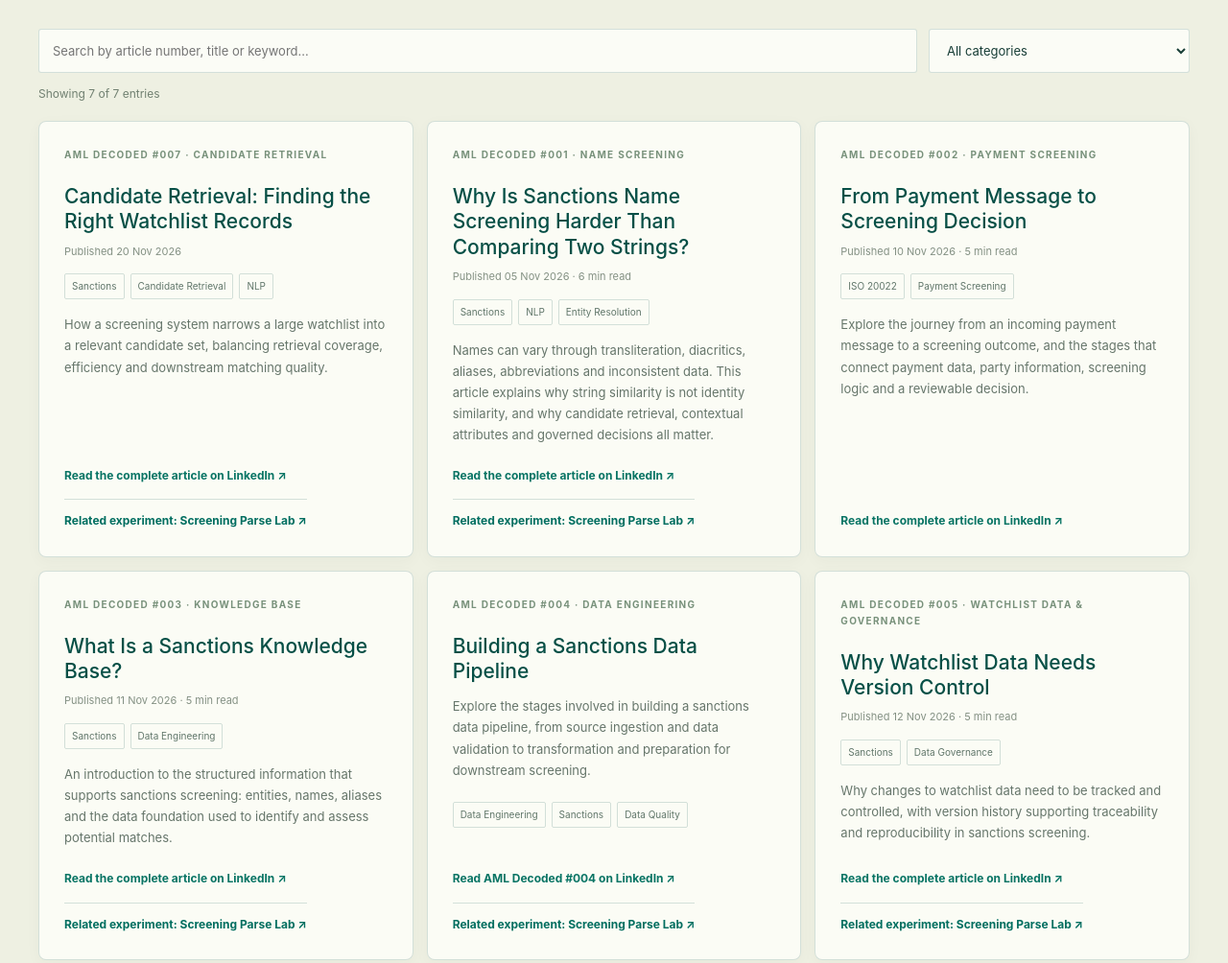
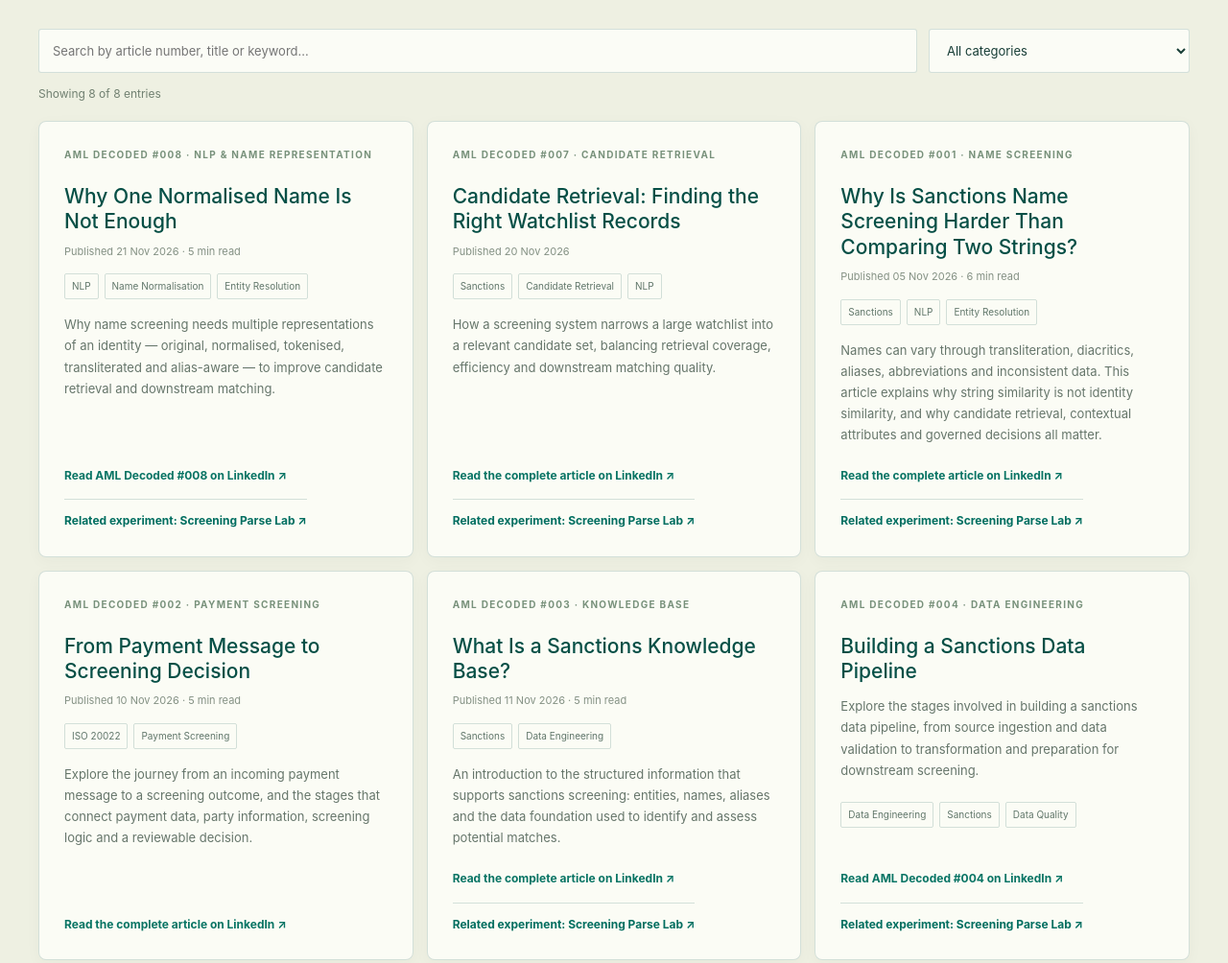
Before and after one commit to SameerUpare/decipherics-website, a plain HTML site: page index.html in a window 1280 px wide. Shown: the part 6934-7938 px from the top of the page at 96% size. Drawn offline with Linux system fonts and the light colour scheme.

Commit message:
links updated

```diff
--- a/index.html
+++ b/index.html
@@ -433,7 +433,7 @@ footer{border-top:1px solid var(--line)}
             <div class="latest-label" id="latestResearchLabel">Latest research publication · AML Decoded #008</div>
             <h3 id="latestResearchTitle">Why One Normalised Name Is Not Enough</h3>
             <p id="latestResearchDescription">Why name screening needs multiple representations of an identity — original, normalised, tokenised, transliterated and alias-aware — to improve candidate retrieval and downstream matching.</p>
-            <a class="article-link" id="latestResearchLink" href="#latest" aria-label="AML Decoded #008 article link">Read AML Decoded #008 on LinkedIn ↗</a>
+            <a class="article-link" id="latestResearchLink" href="https://lnkd.in/p/dgFJneHd" target="_blank" rel="noopener noreferrer" aria-label="Read AML Decoded #008 on LinkedIn">Read AML Decoded #008 on LinkedIn ↗</a>
           </article>
           <article class="latest-item">
             <div class="latest-label">Interactive workbench · Available now</div>
@@ -568,8 +568,17 @@ footer{border-top:1px solid var(--line)}
             <option value="other">Other</option>
           </select>
         </div>
-        <p class="archive-count" id="archiveCount" aria-live="polite">Showing 7 of 7 entries</p>
+        <p class="archive-count" id="archiveCount" aria-live="polite">Showing 8 of 8 entries</p>
         <div class="article-grid" id="articleGrid" aria-label="AML Decoded article summaries">
+          <article class="article-card" id="article-008" data-article-number="#008" data-category="nlp-normalisation" data-search="008 why one normalised name is not enough name normalisation normalization aliases transliteration tokenisation tokenization entity resolution name screening NLP">
+            <div class="article-meta">AML DECODED #008 · NLP & NAME REPRESENTATION</div>
+            <h3>Why One Normalised Name Is Not Enough</h3>
+            <div class="article-date"><time datetime="2026-11-21">Published 21 Nov 2026</time> · 5 min read</div>
+            <div class="article-tags"><span>NLP</span><span>Name Normalisation</span><span>Entity Resolution</span></div>
+            <p>Why name screening needs multiple representations of an identity — original, normalised, tokenised, transliterated and alias-aware — to improve candidate retrieval and downstream matching.</p>
+            <a class="article-link" href="https://lnkd.in/p/dgFJneHd" target="_blank" rel="noopener noreferrer" data-track="linkedin-article-008">Read AML Decoded #008 on LinkedIn ↗</a>
+            <a class="related-reading" href="/labs/screening-parse-lab.html">Related experiment: Screening Parse Lab ↗</a>
+          </article>
           <article class="article-card" id="article-007" data-article-number="#007" data-category="name-screening" data-search="007 candidate retrieval right watchlist records sanctions name screening entity resolution NLP">
             <div class="article-meta">AML DECODED #007 · CANDIDATE RETRIEVAL</div>
             <h3>Candidate Retrieval: Finding the Right Watchlist Records</h3>
```
